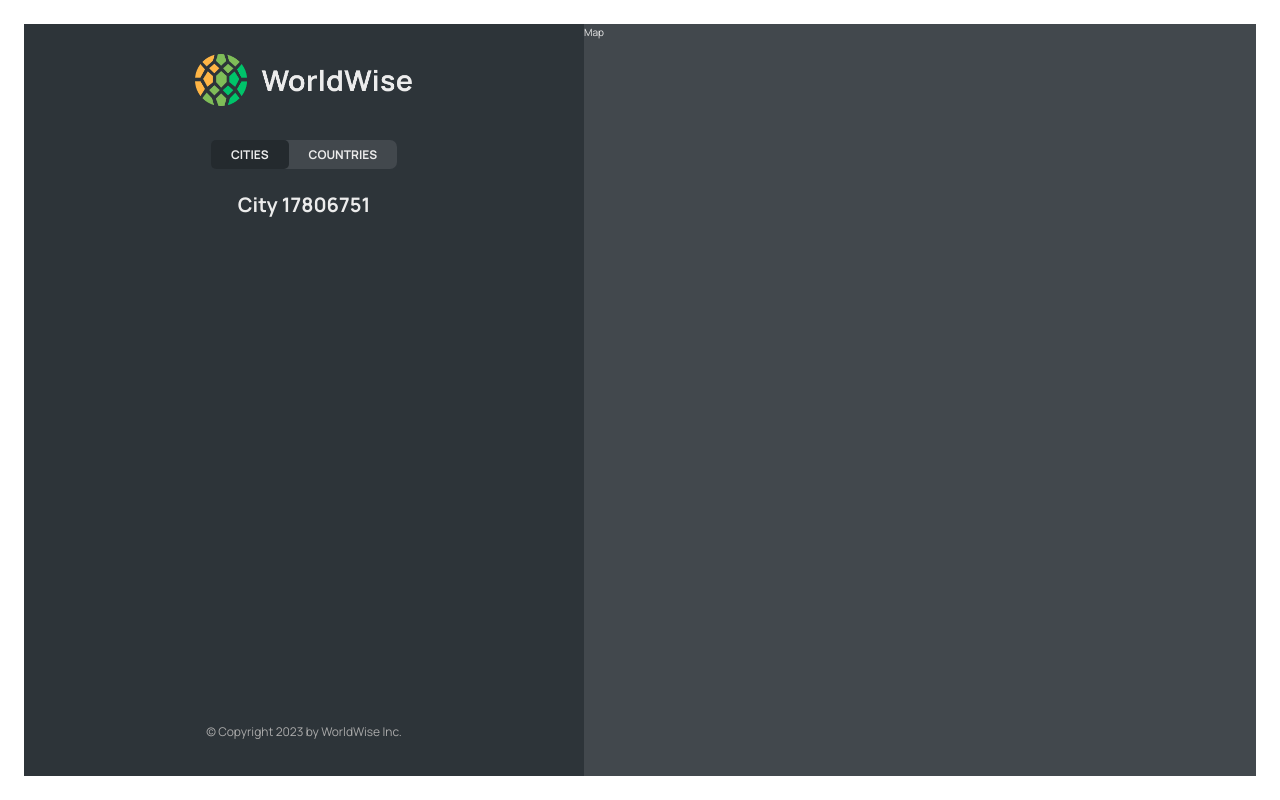
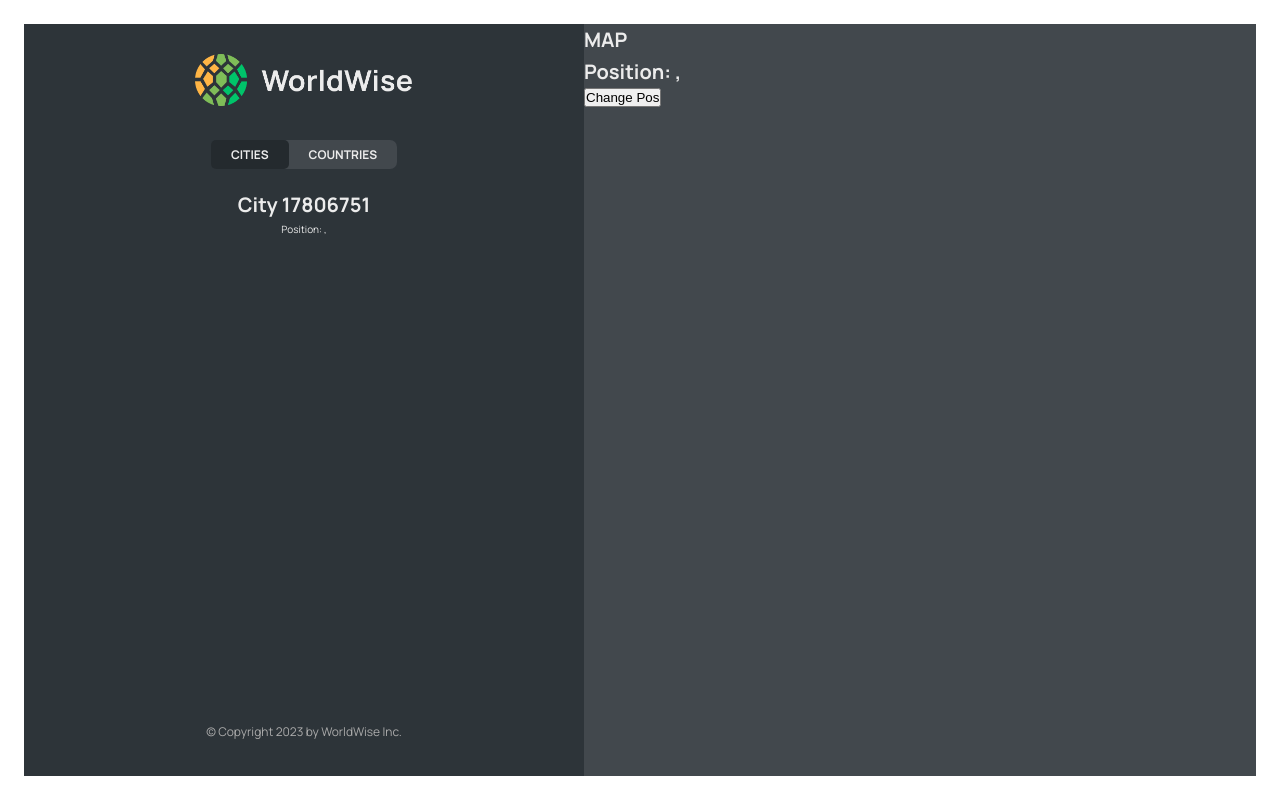
Before and after one commit to thiagopdo/worldwise, a React (Vite) app: page /app/cities/17806751 in a window 1280 px wide. Built offline with nearby package versions, Linux system fonts and the light colour scheme; data requests are answered from the project's data file.

Commit message:
added query string on URL

```diff
--- a/src/components/City.jsx
+++ b/src/components/City.jsx
@@ -1,4 +1,4 @@
-import { useParams } from "react-router-dom";
+import { useParams, useSearchParams } from "react-router-dom";
 import styles from "./City.module.css";
 
 const formatDate = (date) =>
@@ -11,6 +11,10 @@
 
 function City() {
   const { id } = useParams();
+  const [searchParams, setSearchParams] = useSearchParams();
+
+  const lat = searchParams.get("lat");
+  const lng = searchParams.get("lng");
 
   // TEMP DATA
   const currentCity = {
@@ -22,7 +26,14 @@
 
   const { cityName, emoji, date, notes } = currentCity;
 
-  return <h1>City {id}</h1>;
+  return (
+    <>
+      <h1>City {id}</h1>
+      <p>
+        Position: {lat}, {lng}
+      </p>
+    </>
+  );
 
   // return (
   //   <div className={styles.city}>
--- a/src/components/CityItem.jsx
+++ b/src/components/CityItem.jsx
@@ -12,11 +12,12 @@
   }).format(new Date(date));
 
 function CityItem({ city }) {
-  const { cityName, emoji, date, id } = city;
+  const { cityName, emoji, date, id, position } = city;
+
 
   return (
     <li>
-      <Link className={styles.cityItem} to={`${id}`}>
+      <Link className={styles.cityItem} to={`${id}?lat=${position.lat}&lng=${position.lng}`}>
         <span className={styles.emoji}>{emoji}</span>
         <h3 className={styles.name}>{cityName}</h3>
         <time className={styles.date}>({formatDate(date)})</time>
--- a/src/components/Map.jsx
+++ b/src/components/Map.jsx
@@ -1,6 +1,26 @@
+import { useSearchParams } from "react-router-dom";
 import styles from "./Map.module.css";
 
 function Map() {
-  return <div className={styles.mapContainer}>Map</div>;
+  const [searchParams, setSearchParams] = useSearchParams();
+
+  const lat = searchParams.get("lat");
+  const lng = searchParams.get("lng");
+
+  return (
+    <div className={styles.mapContainer}>
+      <h1>MAP</h1>
+      <h1>
+        Position: {lat}, {lng}
+      </h1>
+      <button
+        onClick={() => {
+          setSearchParams({ lat: 23, lng: 50 });
+        }}
+      >
+        Change Pos
+      </button>
+    </div>
+  );
 }
 export default Map;
```
